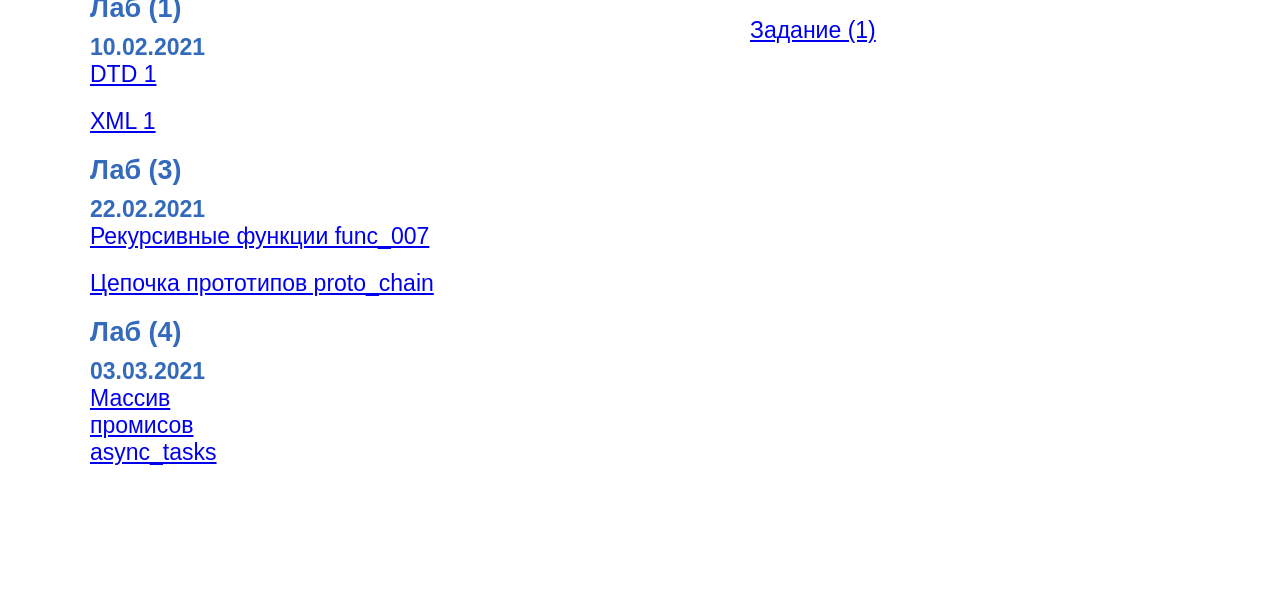
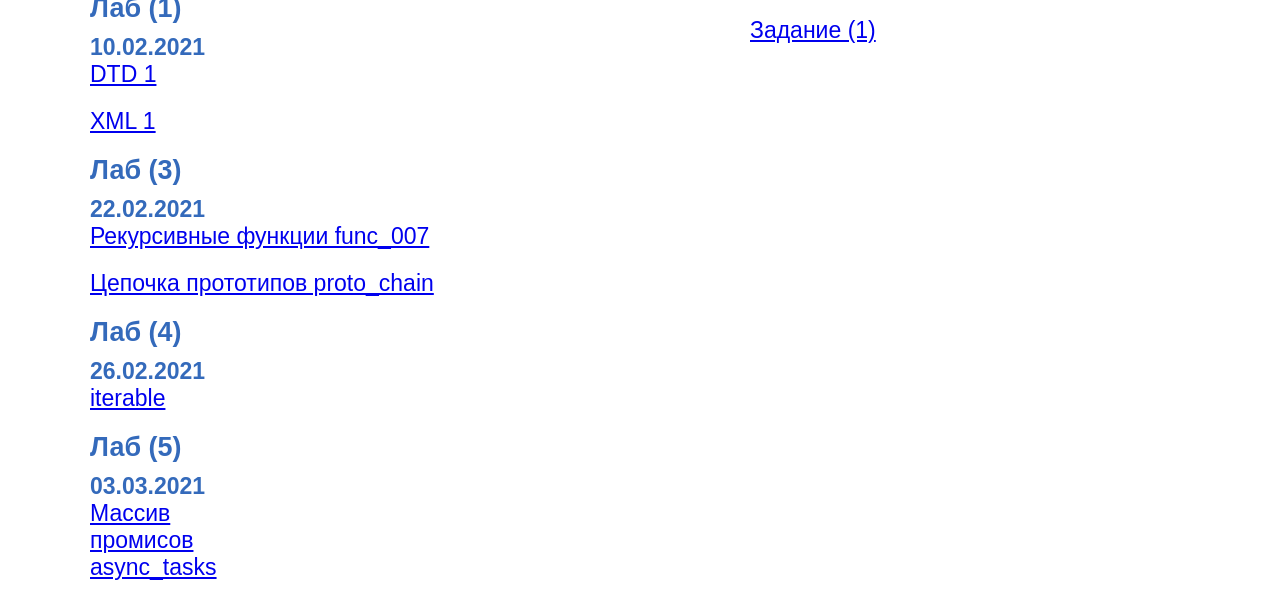
Before and after one commit to Myokhant5306/Myokhant5306, a plain HTML site: page tasks/index.html in a window 1280 px wide. Shown: the part 508-1119 px from the top of the page. Before the commit the page ends 1004 px from the top, so only its background shows below. Drawn offline with Linux system fonts and the light colour scheme.

Commit message:
Update index.html

```diff
--- a/tasks/index.html
+++ b/tasks/index.html
@@ -41,7 +41,13 @@
 </div>
 
 <div class="box box4">
-<h3>Лаб (4)</h3>
+    <h3>Лаб (4)</h3>
+    <h4>26.02.2021</h4>
+    <p><a class="link-html" href="https://kodaktor.ru/?!=897e591" target="_blank">iterable</a></p>
+    </div>
+
+<div class="box box5">
+<h3>Лаб (5)</h3>
 <h4>03.03.2021</h4>
 <p><a class="link-html" href="https://Myokhant5306.github.io/03.03.2021/index.html" target="_blank">Массив промисов async_tasks</a></p>
 </div>
```
